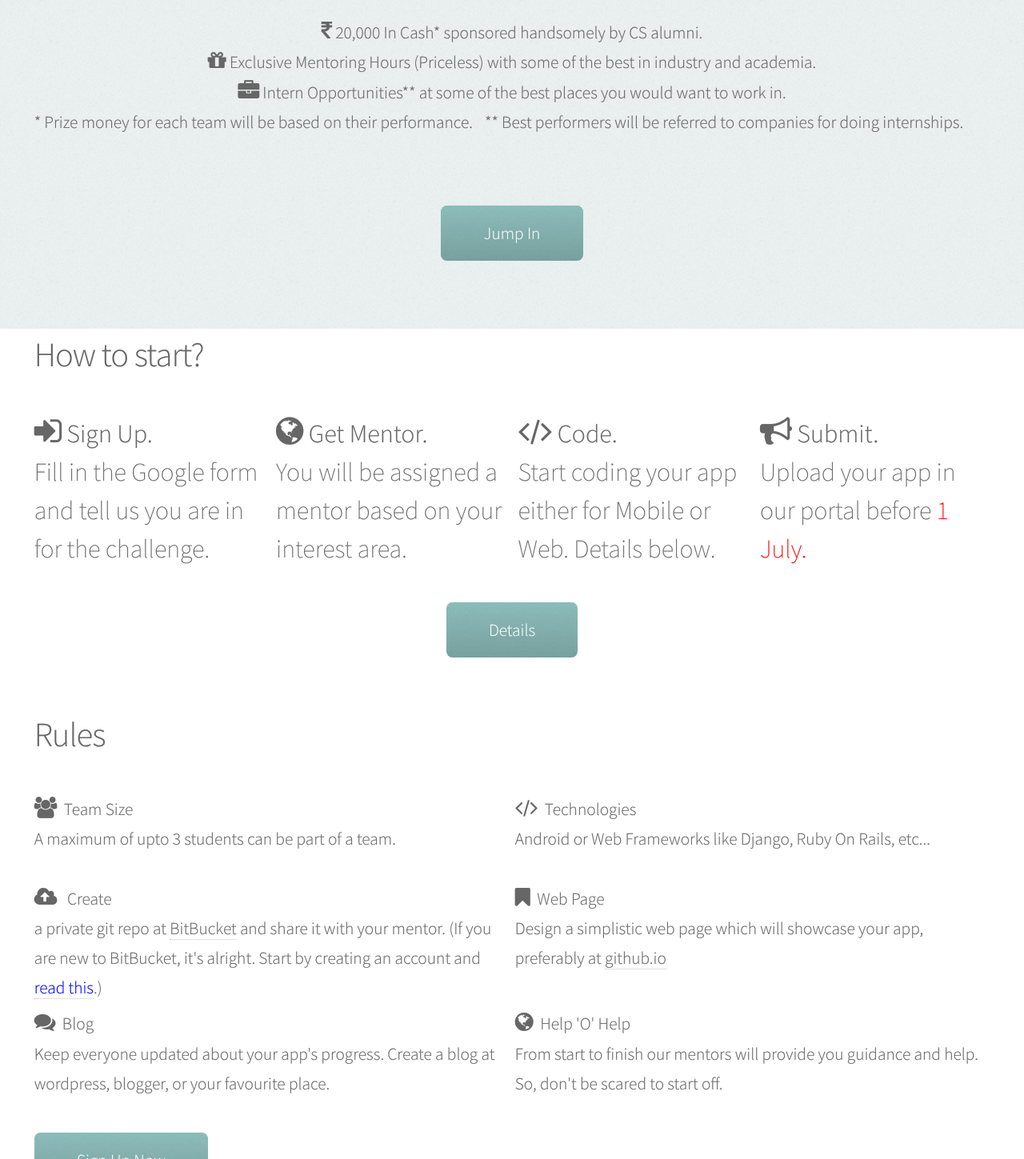
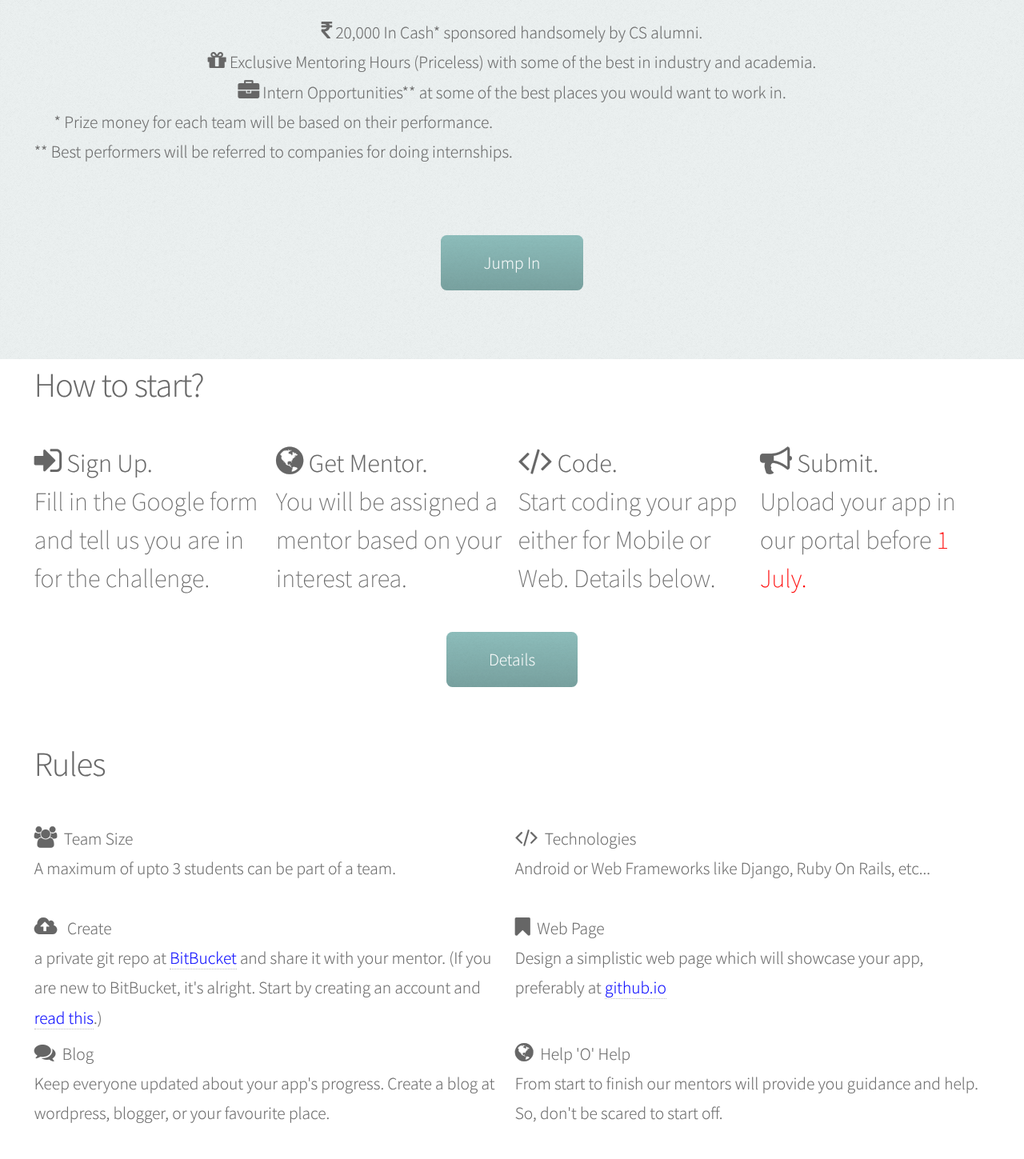
Before and after one commit to pprahul/TechUp, a plain HTML site: page index.html in a window 1280 px wide. Shown: the part 1100-2549 px from the top of the page at 80% size. Drawn offline with Linux system fonts and the light colour scheme.

Commit message:
Fixed typos

```diff
--- a/index.html
+++ b/index.html
@@ -141,8 +141,9 @@
 								<div class="12u"><span class="fa fa-rupee"> 20,000 In Cash*</span> sponsored handsomely by CS alumni.</div>
 								<div class="12u"><span class="fa fa-gift"> Exclusive Mentoring Hours (Priceless)</span> with some of the best in industry and academia.</div>
 								<div class="12u"><span class="fa fa-briefcase"> Intern Opportunities**</span> at some of the best places you would want to work in.</div>
-								<p>* Prize money for each team will be based on their performance.</p>
-								<p>** Best performers will be referred to companies for doing internships.</p>
+								<br />
+								<p>* Prize money for each team will be based on their performance.
+								<br />** Best performers will be referred to companies for doing internships.</p>
 
 
 							</div>
@@ -212,12 +213,12 @@
 								<div class="row half">
 									<div class="6u">
 										<span class="fa fa-cloud-upload">
-										<strong>&nbsp; Create</strong><br> a private git repo at <a href="https://bitbucket.com/">BitBucket</a> and share it with your mentor. (If you are new to BitBucket, it's alright. Start by creating an account and <a href="https://confluence.atlassian.com/display/BITBUCKET/Bitbucket+101">
+										<strong>&nbsp; Create</strong><br> a private git repo at <a href="https://bitbucket.com/"><font color="blue">BitBucket</font></a> and share it with your mentor. (If you are new to BitBucket, it's alright. Start by creating an account and <a href="https://confluence.atlassian.com/display/BITBUCKET/Bitbucket+101">
 										<font color="blue">read this</font></a>.)</span>
 
 									</div>
 									<div class="6u">
-										<span class="fa fa-bookmark"><strong>&nbsp; Web Page</strong><br>Design a simplistic  web page which will showcase your app, preferably at <a href="http://github.io">github.io</a></span>
+										<span class="fa fa-bookmark"><strong>&nbsp; Web Page</strong><br>Design a simplistic  web page which will showcase your app, preferably at <a href="http://github.io"><font color="blue">github.io</font></a></span>
 									</div>
 								</div>
 
```
